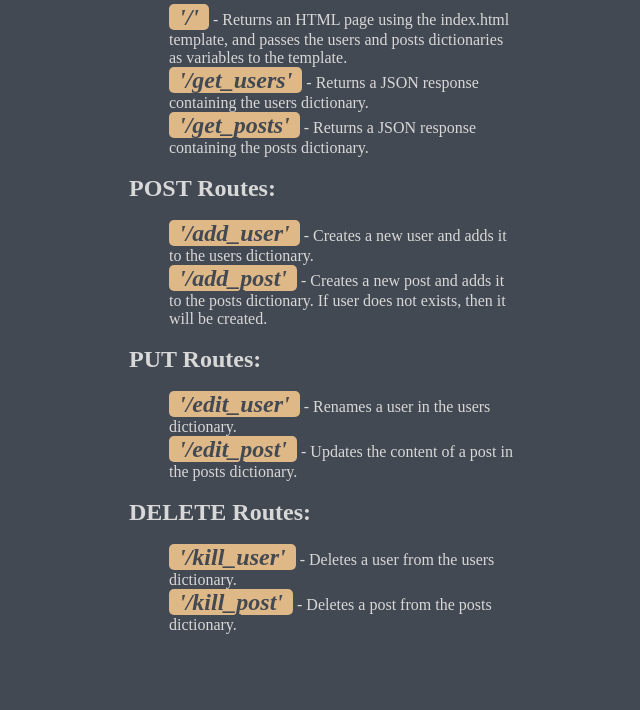
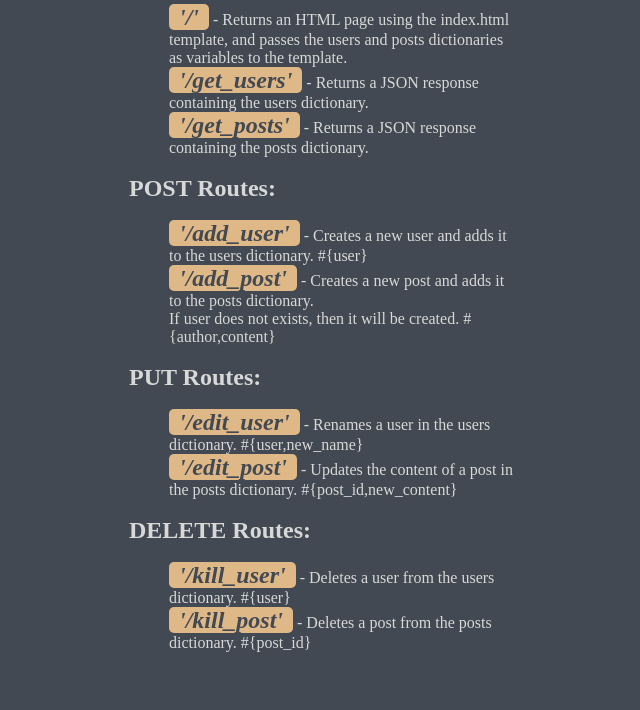
Before and after one commit to Ktulha/FLASK_HW_TEST, a Flask app: page / in a window 1280 px wide. Shown: the part 238-948 px from the top of the page, without its empty margins (319-959 px from the left). Before the commit the page ends 872 px from the top, so only its background shows below. Run offline with Flask 3, Linux system fonts and the light colour scheme.

Commit message:
update description

```diff
--- a/templates/description.html
+++ b/templates/description.html
@@ -14,19 +14,19 @@
    <h2>POST Routes:</h2>
    <br><p>
 <ul>
-   <li><span class="route_mark">'/add_user'</span> - Creates a new user and adds it to the users dictionary.</li>
-   <li><span class="route_mark">'/add_post'</span> - Creates a new post and adds it to the posts dictionary. If user does not exists, then  it will be created.</li>
+   <li><span class="route_mark">'/add_user'</span> - Creates a new user and adds it to the users dictionary. #{user} </li>
+   <li><span class="route_mark">'/add_post'</span> - Creates a new post and adds it to the posts dictionary. <br>If user does not exists, then  it will be created. #{author,content}</li>
 
 </ul></p><br>
    <h2>PUT Routes:</h2>
    <br><p><ul>
-   <li><span class="route_mark">'/edit_user'</span> - Renames a user in the users dictionary.</li>
-   <li><span class="route_mark">'/edit_post'</span> - Updates the content of a post in the posts dictionary.</li>
+   <li><span class="route_mark">'/edit_user'</span> - Renames a user in the users dictionary. #{user,new_name}</li>
+   <li><span class="route_mark">'/edit_post'</span> - Updates the content of a post in the posts dictionary. #{post_id,new_content}</li>
    </ul></p><br>
    <h2>DELETE Routes:</h2>
    <br><p><ul>
-   <li><span class="route_mark">'/kill_user'</span> - Deletes a user from the users dictionary.</li>
-   <li><span class="route_mark">'/kill_post'</span> - Deletes a post from the posts dictionary.</li>
+   <li><span class="route_mark">'/kill_user'</span> - Deletes a user from the users dictionary. #{user}</li>
+   <li><span class="route_mark">'/kill_post'</span> - Deletes a post from the posts dictionary. #{post_id}</li>
 </ul></p><br>
 
  </div>
```
Also changed, not shown: README.md.
